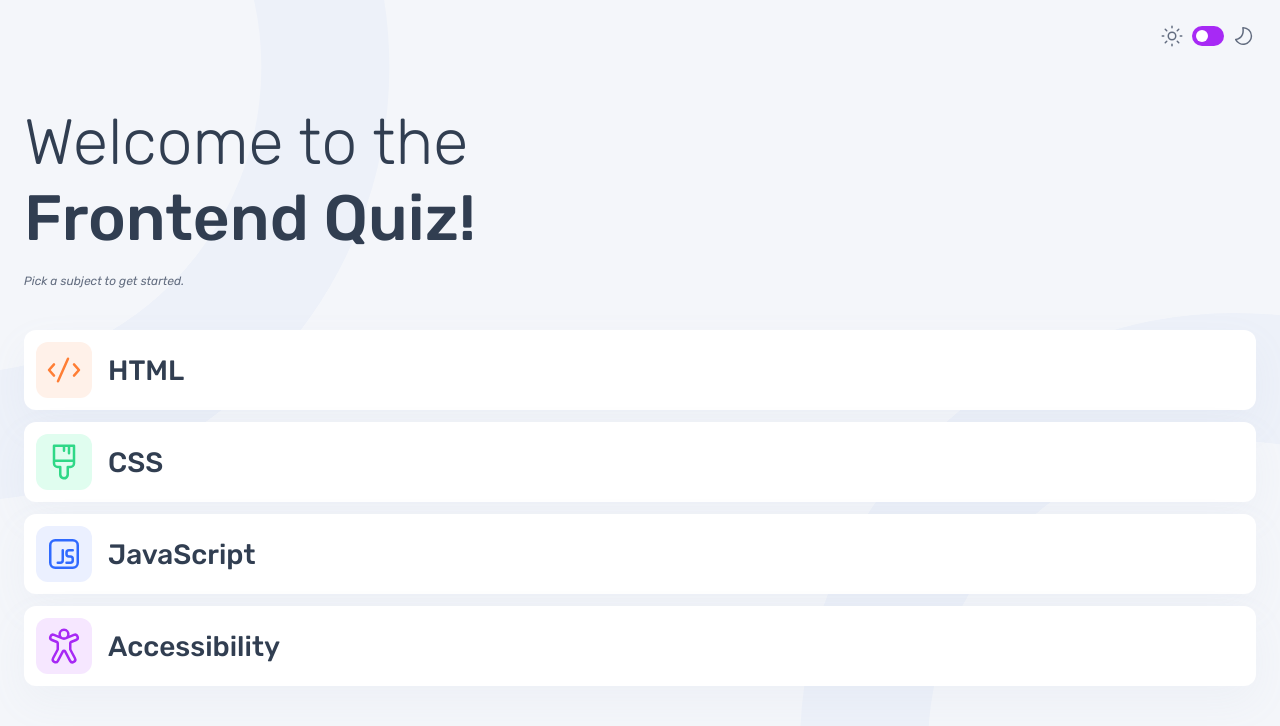
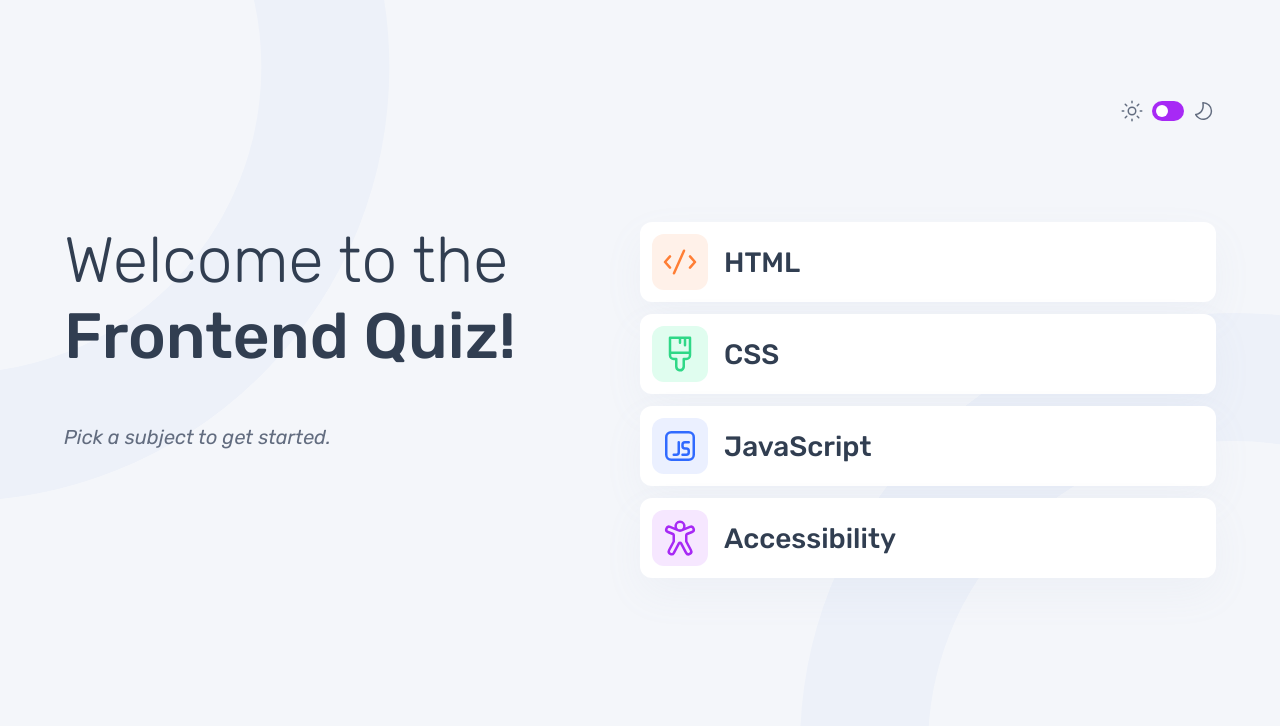
Before and after one commit to ryanbradley-webdev/frontend-quiz, a Vue app: page / in a window 1280 px wide. Shown: the top 726 px of the page. Built offline with nearby package versions, Linux system fonts and the light colour scheme.

Commit message:
Update styling in HomeView for tablet and desktop.

```diff
--- a/src/App.vue
+++ b/src/App.vue
@@ -17,4 +17,21 @@ main {
   padding-block: 32px;
   width: 100%;
 }
+
+@media screen and (min-width: 481px) {
+  main {
+    padding-inline: 64px;
+    padding-block: 7px;
+    row-gap: 64px;
+  }
+}
+
+@media screen and (min-width: 769px) and (orientation: landscape) {
+  main {
+    grid-template-columns: repeat(2, 1fr);
+    max-width: 1288px;
+    margin-inline: auto;
+    padding-block: 0;
+  }
+}
 </style>
--- a/src/assets/base.css
+++ b/src/assets/base.css
@@ -22,7 +22,7 @@
     --font-size-head-lg: 64px;
     --font-size-head-sm: 28px;
     --font-size-body-md: 24px;
-    --font-size-body-sm: 12px;
+    --font-size-body-sm: 20px;
   }
 }
 
@@ -83,3 +83,9 @@ html:has(main[data-theme="dark"]) {
 #app {
   width: 100%;
 }
+
+button,
+label,
+label * {
+  cursor: pointer;
+}
--- a/src/components/Header.vue
+++ b/src/components/Header.vue
@@ -68,6 +68,21 @@ header {
   padding: 24px;
 }
 
+@media screen and (min-width: 481px) {
+  header {
+    padding-inline: 64px;
+    padding-block: 56px;
+  }
+}
+
+@media screen and (min-width: 769px) and (orientation: landscape) {
+  header {
+    max-width: 1288px;
+    padding-block: 99px;
+    margin-inline: auto;
+  }
+}
+
 label {
   display: flex;
   align-items: center;
--- a/src/views/HomeView.vue
+++ b/src/views/HomeView.vue
@@ -54,6 +54,12 @@ em {
   line-height: var(--line-height-body-sm);
 }
 
+@media screen and (min-width: 769px) {
+  em {
+    margin-top: 48px;
+  }
+}
+
 .quizzes {
   display: grid;
   row-gap: 12px;
```
